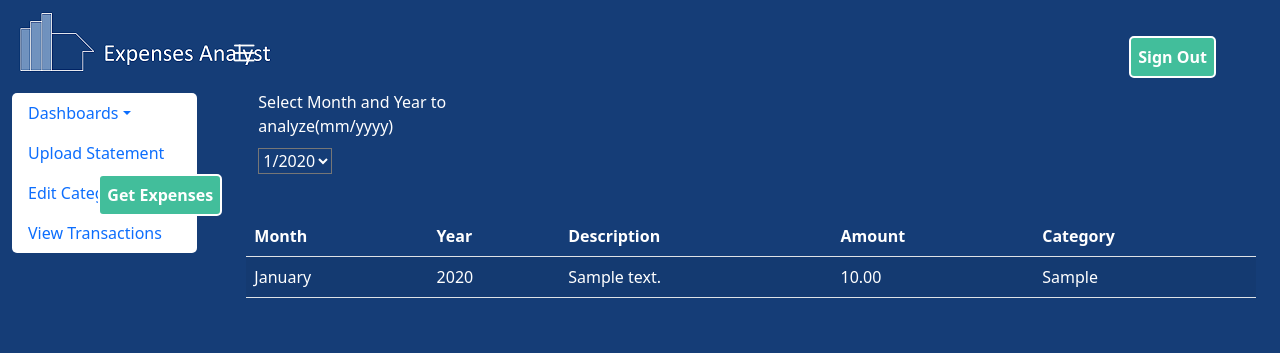
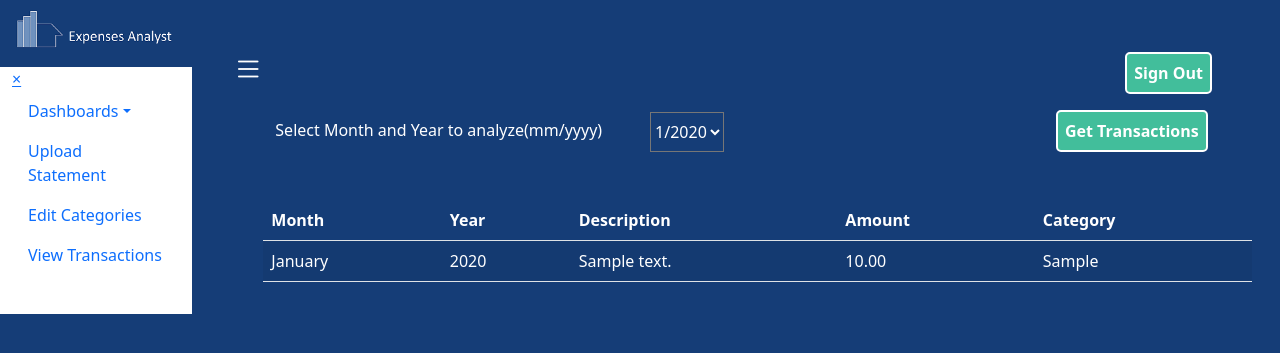
Before and after one commit to techllen/expenses-analyst, a Flask app: page /expenses_analyst/view_transactions in a window 1280 px wide. Shown: the top 353 px of the page. Run offline with Flask 2, Linux system fonts and the light colour scheme; the visitor is signed in with stand-in values (Sample User, id 1); tables that the repository leaves empty hold one stand-in row (values such as "Sample post").

Commit message:
project cont

```diff
--- a/flask_app/static/css/style.css
+++ b/flask_app/static/css/style.css
@@ -9,12 +9,24 @@
 
 body{
     background-color:#153d77 ;
+    height: 100%;
+}
+
+img{
+    width: 100%;
+    height: auto;
 }
 
 form{
-    width: 600px;
+    width: 500px;
 }
 
+#registration-form,#login-form{
+    margin-top: 80px;
+    display: flex;
+    flex-direction: column;
+    align-items: center;
+}
 
 #humburger-menu{
     font-size: 30px;
@@ -44,11 +56,11 @@ main{
     margin-left: 30px;
 }
 
-#greeting-desc-selection,#selection{
+/* #greeting-desc-selection,#selection{
     margin-left: -25px;
-}
+} */
 
-#lets_do_it_btn,#log-in-link-button,#lets-go-btn,#sign_up-link-button,#log-out-button,#analyze-btn,#save-changes-btn,#upload-button{
+#lets_do_it_btn,#log-in-link-button,#lets-go-btn,#sign_up-link-button,#log-out-button,#analyze-btn,#save-changes-btn,#upload-button,#file-input{
     padding: 7px;
     background-color:#42BE9B ;
     border: 2px Solid #FFFFFF;
@@ -56,24 +68,40 @@ main{
     color: #ffffff;
     font-weight: bolder;
 }
+#side-navigation{
+    display: flex;
+    flex-flow: column;
+    height: 100%;
+  }
+
+#side-bar-brand-wrapper{
+    flex: 0 1 auto;
+}
+
+#side-bar-content-wrapper{
+    display: flex;
+    flex-flow: column;
+    height: 100%;
+}
 
 .side-bar-content{
     background-color: #FFFFFF;
-    border-radius: 5px;
+    flex: 1 1 auto;
+
 }
 
 #year,#months,#category{
     background-color: #153d77;
 }
 
-#year-mnpg{
+/* #year-mnpg{
     margin-right: 100px;
 
 }
 
 #month-mnpg{
     margin-left: -150px;
-}
+} */
 
 #money-in,#money-out,#money-graph,#money-out-brkdwn-doughnut,#money-out-brkdwn-bar,#weather,#money-graph-month,#money-out-brkdwn-bar-month,#money-out-brkdwn-doughnut-month{
     background-color: #FFFFFF;
@@ -143,3 +171,22 @@ main{
 #hide{
     display:none;
 }
+
+/* flex everything */
+#center-vertically{
+    display: flex;
+    flex-direction: column;
+    align-items: center;
+}
+
+#center-horizontally{
+    display: flex;
+    justify-content: center;
+    margin: 0px auto;
+}
+
+
+#main-content{
+    transition: margin-left .5s;
+    padding: 16px;
+}
--- a/flask_app/static/js/edit_categories.js
+++ b/flask_app/static/js/edit_categories.js
@@ -38,3 +38,14 @@ function numericMonthToWord(){
   }
   numericMonthToWord()
 //   console.log(numericMonthToWord());
+
+// the code below opens and closes side nav bar
+function openNav() {
+    document.getElementById("side-navigation-wrapper").style.width = "250px";
+    document.getElementById("main-content").style.marginLeft = "250px";
+  }
+
+function closeNav() {
+    document.getElementById("side-navigation-wrapper").style.width = "0";
+    document.getElementById("main-content").style.marginLeft= "0";
+  }
--- a/flask_app/templates/dashboard_view_transactions.html
+++ b/flask_app/templates/dashboard_view_transactions.html
@@ -11,15 +11,23 @@
 </head>
 <body>
     <div class="container-fluid row">
-        <div class="col-sm-2" id="side-navigation">
-            <nav>
-                <div class="side-bar-brand col-12" id="hide-this">
+        <div class="col-sm-2" id="side-navigation-wrapper">
+            <nav id="side-navigation">
+                <div class="row " id="side-bar-brand-wrapper">
+                    <div class="side-bar-brand col-sm-11" id="hide-this center-horizontally">
                         <div id="logo" class="mt-2">
                             <img src="{{ url_for('static', filename='/images/expenses_analyst_logo_mini.png') }}" alt="Application Logo"></a>
                         </div>
                     </div>
-                <div class="side-bar-content col-12 mt-3" id="hide-this">
+                    <div class="col-sm-1"></div>
+                </div>
+                <div class="row" id="side-bar-content-wrapper">
+                    <div class="col-sm-1"></div>
+                    <div class="side-bar-content col-sm-11 mt-3" id="hide-this">
                         <ul class="nav col-12">
+                            <li class="nav-item col-12">
+                                <a href="javascript:void(0)" class="closebtn" onclick="closeNav()">×</a>
+                              </li>
                             <li class="nav-item dropdown">
                               <a class="nav-link dropdown-toggle" data-bs-toggle="dropdown" href="#">Dashboards</a>
                               <ul class="dropdown-menu">
@@ -38,14 +46,15 @@
                               </li>
                         </ul>
                     </div>
+                </div>
             </nav>
         </div>
-        <div class="col-sm-10">
+        <div class="col-sm-10" id="main-content">
             <main>
                 <div class="row">
                         <div class="d-flex flex-row bd-highlight col-sm-6 " id="humburger">
                             <div class="p-2 bd-highlight">
-                                <i class="bi bi-list" id="humburger-menu"></i>
+                                <i class="bi bi-list openbtn" id="humburger-menu" onclick="openNav()"></i>
                             </div>
                         </div>
                         <div class="d-flex flex-row-reverse bd-highlight col-sm-6" id="log-out-div">
@@ -57,35 +66,17 @@
                 <div id="content">
                     <div class="row " id="selection">
                             <div class="row selection">
-                                <!-- <div class="col-sm-4 mt-1">
-                                    <label for="months">Select month</label>
-                                    <select name="months" id="months">
-                                        {%for month_from_db in all_months_to_display%}
-                                            <option value="{{month_from_db.month}}">{{month_from_db.month}}</option>
-                                        {%endfor%}
-                                    </select>
-                                </div>
-                                <div class="col-sm-4 mt-1" >
-                                    <label for="year">Select Year</label>
-                                    <select name="year" id="year">
-                                        {%for year_from_db in all_years_to_display%}
-                                            <option value="{{year_from_db.year}}">{{year_from_db.year}}</option>
-                                        {%endfor%}
-                                    </select>
-                                </div>
-                                <div class="col-sm-4 "><a href="#"><button id="analyze-btn">Get Expenses</button></a></div> -->
-                                <form action="/expenses_analyst/view_transactions_month" method="post">
-                                    <div class="col-sm-4 mt-1" id="month-mnpg">
-                                    </div>
-                                    <div class="col-sm-4 mt-1" id="year-mnpg">
-                                        <label for="month_year">Select Month and Year to analyze(mm/yyyy)</label>
+                                <form action="/expenses_analyst/view_transactions_month" method="post" id="center-horizontally" class="mb-5">
+                                    <div class="d-flex flex-row bd-highlight col-sm-6" id="center-vertcally">
+                                        <label for="month_year" id="center-vertcally" class="mt-3 me-5">Select Month and Year to analyze(mm/yyyy)</label>
                                         <select name="month_year" id="year">
                                             {%for month_year in months_years%}
                                                 <option value="{{month_year}}">{{month_year["month"]}}/{{month_year["year"]}}</option>
                                             {%endfor%}
                                         </select>
                                     </div>
-                                    <div class="col-sm-4 "><a href="#"><button id="analyze-btn">Get Expenses</button></a></div>
+                                    <div class="col-sm-5"></div>
+                                    <div class="d-flex flex-row-reverse bd-highlight col-sm-1 "><a href="#"><button id="analyze-btn" class="mt-2">Get Transactions</button></a></div>
                                 </form>
                             </div>
                             <div id="transaction-table">
```
Also changed, not shown: flask_app/templates/login.html (+9 -4 lines), flask_app/templates/registration.html (+12 -7 lines), flask_app/templates/upload_statement.html (+9 -4 lines). Lines whose indentation alone changed are shown as unchanged.
